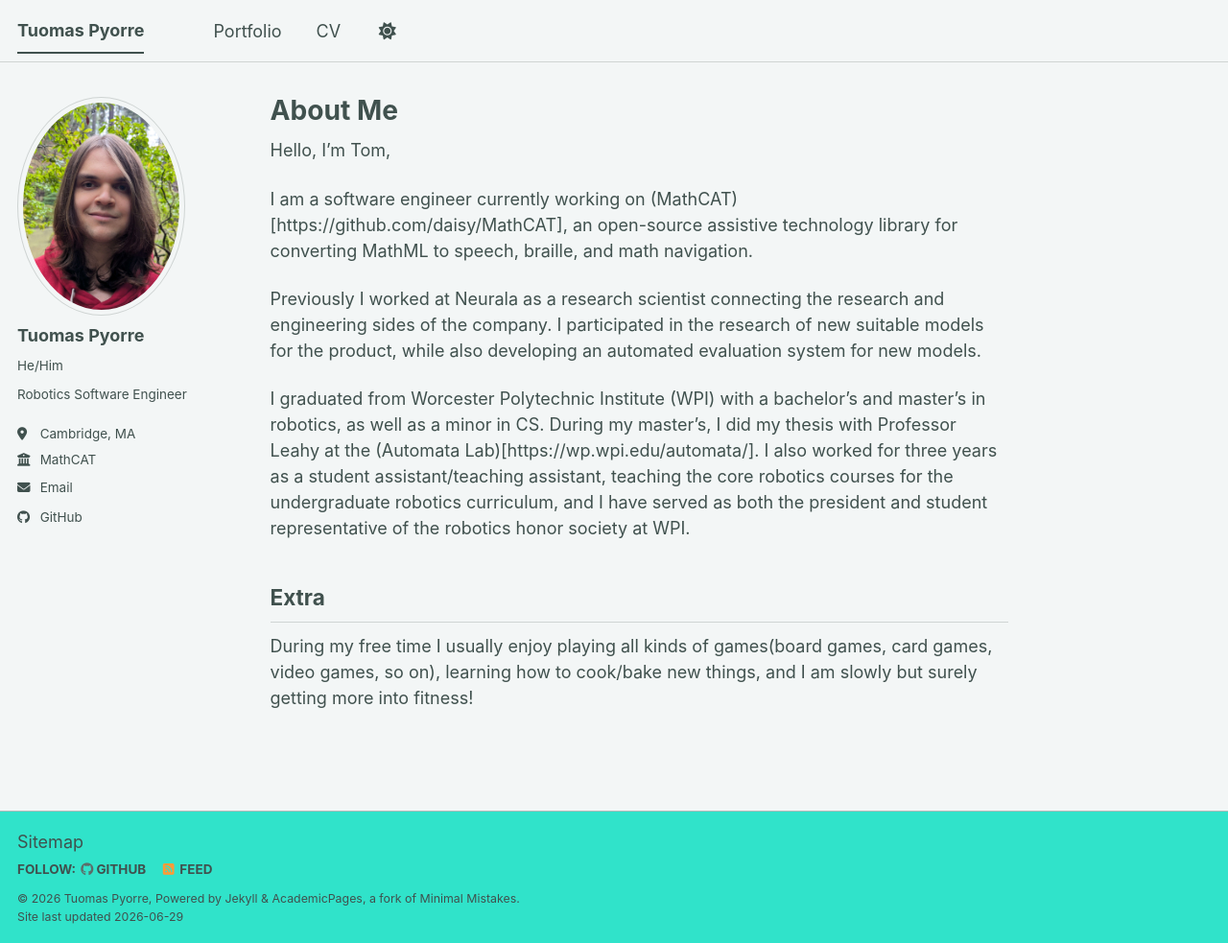
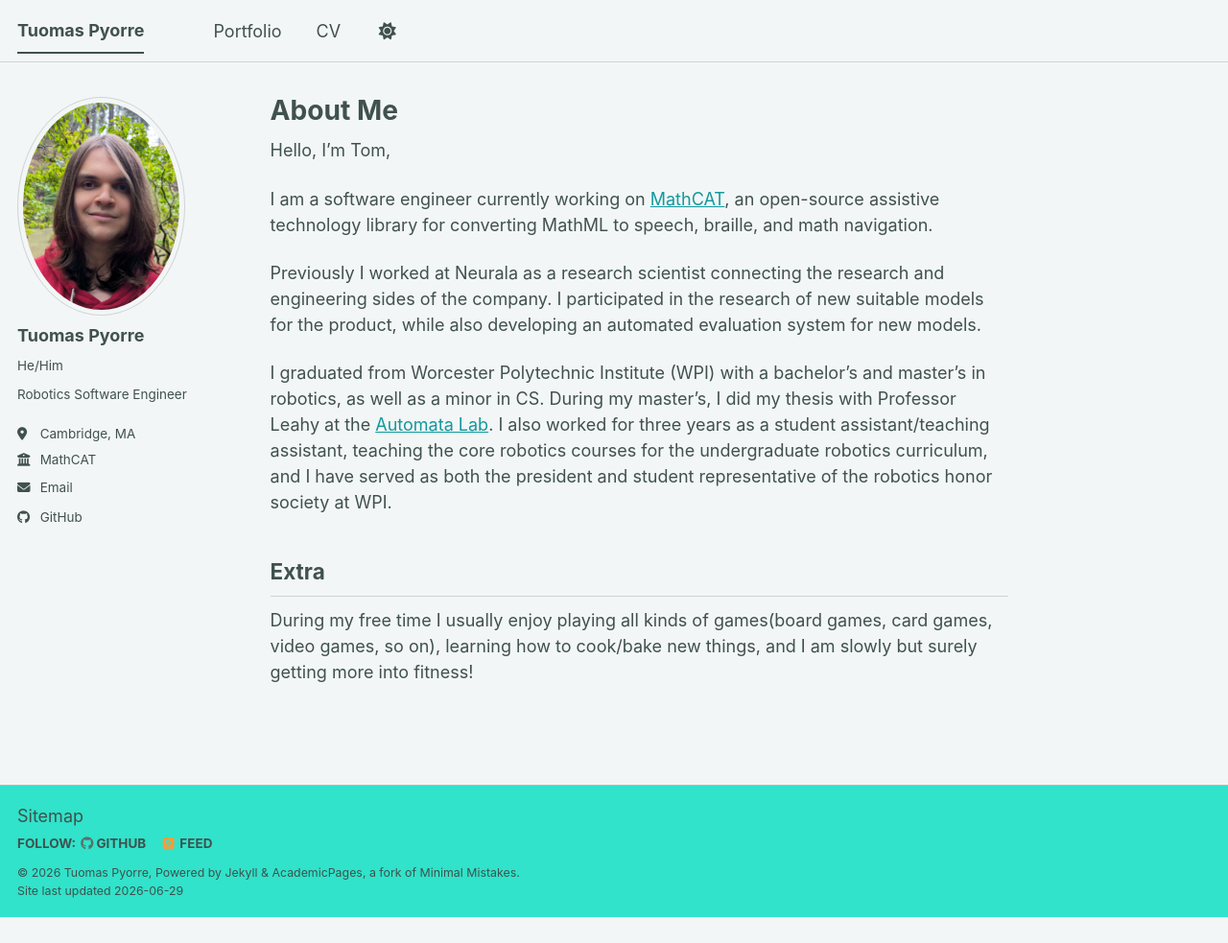
Before and after one commit to ttpyorre/ttpyorre.github.io, a Jekyll site: the page built from _pages/about.md, in a window 1280 px wide and 983 px high. Shown: the whole window at 96% size. Built offline with Jekyll 4.4.1, drawn with Linux system fonts in a browser that asks for light colours; a script bundle is joined from its source files by our own code; library files that are not in the unit come from our copies.

Commit message:
fix links

```diff
--- a/_pages/about.md
+++ b/_pages/about.md
@@ -9,11 +9,11 @@
 
 Hello, I'm Tom,
 
-I am a software engineer currently working on (MathCAT)[https://github.com/daisy/MathCAT], an open-source assistive technology library for converting MathML to speech, braille, and math navigation.
+I am a software engineer currently working on [MathCAT](https://github.com/daisy/MathCAT), an open-source assistive technology library for converting MathML to speech, braille, and math navigation.
 
 Previously I worked at Neurala as a research scientist connecting the research and engineering sides of the company. I participated in the research of new suitable models for the product, while also developing an automated evaluation system for new models.
 
-I graduated from Worcester Polytechnic Institute (WPI) with a bachelor's and master's in robotics, as well as a minor in CS. During my master's, I did my thesis with Professor Leahy at the (Automata Lab)[https://wp.wpi.edu/automata/]. I also worked for three years as a student assistant/teaching assistant, teaching the core robotics courses for the undergraduate robotics curriculum, and I have served as both the president and student representative of the robotics honor society at WPI.
+I graduated from Worcester Polytechnic Institute (WPI) with a bachelor's and master's in robotics, as well as a minor in CS. During my master's, I did my thesis with Professor Leahy at the [Automata Lab](https://wp.wpi.edu/automata/). I also worked for three years as a student assistant/teaching assistant, teaching the core robotics courses for the undergraduate robotics curriculum, and I have served as both the president and student representative of the robotics honor society at WPI.
 
 
 ## Extra
```
